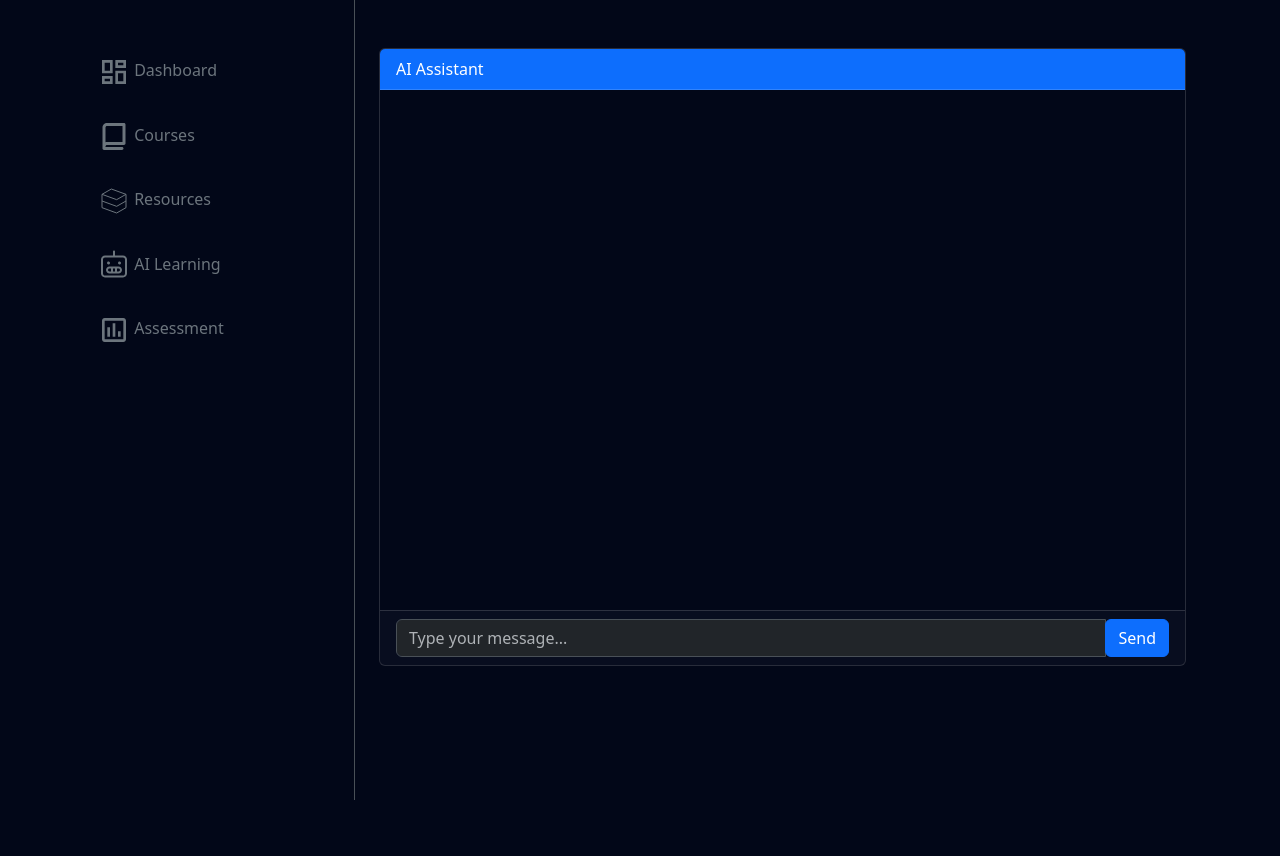
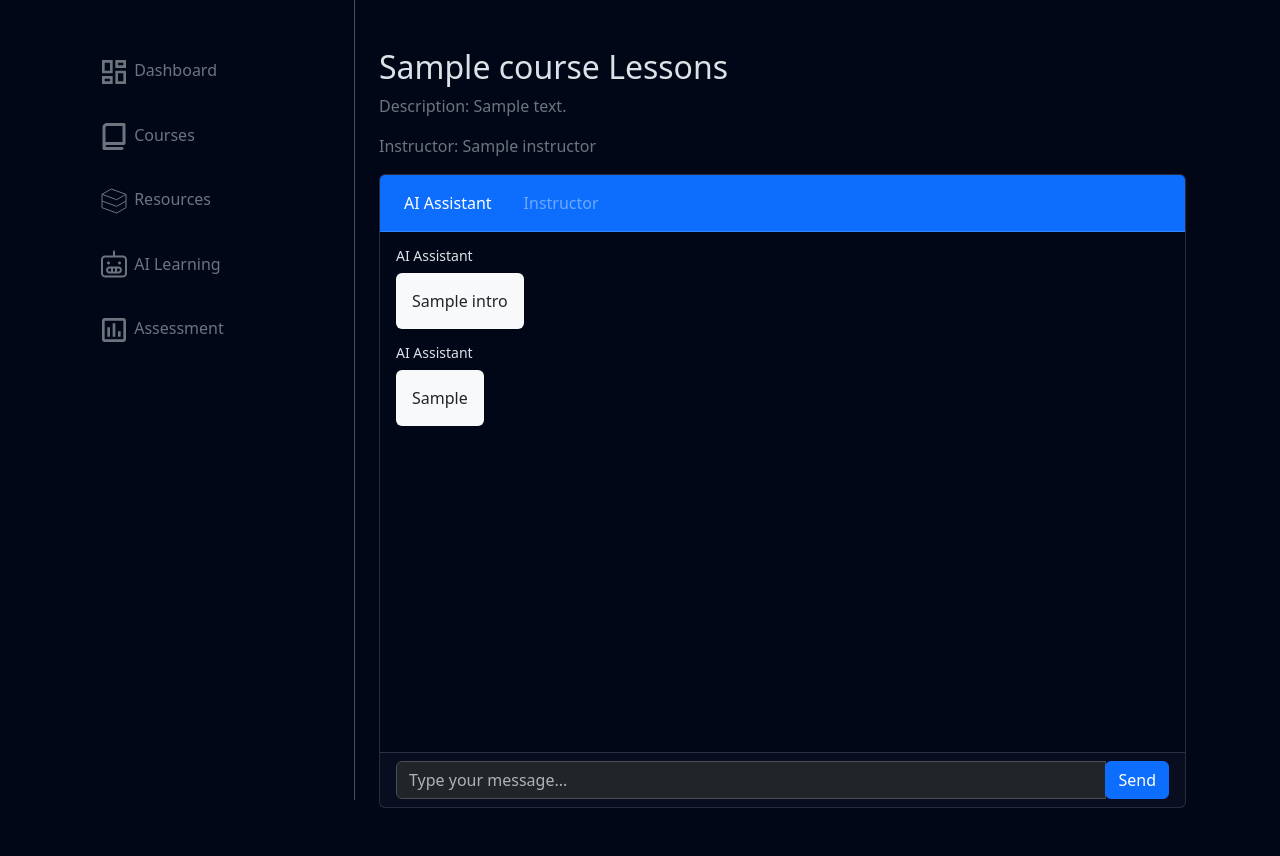
Before and after one commit to ojokayode30/learning-platform, a Flask app: template flaskr/templates/chat.html in a window 1280 px wide. Shown: the part 107-963 px from the top of the page. Before the commit the page ends 907 px from the top, so only its background shows below. Run offline with Flask 3, Linux system fonts and the light colour scheme; the template is opened without the code that fills it: most values are stand-ins (such as "Sample title", 1, 10 or a date in 2020); some libraries are stand-ins or nearby versions.

Commit message:
latest changes

```diff
--- a/flaskr/templates/auth/login.html
+++ b/flaskr/templates/auth/login.html
@@ -2,6 +2,7 @@
 
 {% block content %}
 <form method="post">
+  <img src="{{ url_for('static', filename='images/logo.jpeg') }}" class="w-auto mb-4" height="80" alt="Logo">
   <h1 class="h3 mb-3 fw-normal">Auth - Login</h1>
 
   <div class="form-floating mb-3">
@@ -12,6 +13,7 @@
     <input type="password" name="password" class="form-control" id="floatingPassword" placeholder="Password" />
     <label for="floatingPassword">Password</label>
   </div>
-  <button class="btn btn-primary w-100 py-2" type="submit">Login</button>
+  <button class="btn btn-primary w-100 py-2 mb-3" type="submit">Login</button>
+  <p>Don't have an account? <a href="/auth/register">Register Now</a></p>
 </form>
 {% endblock %}
--- a/flaskr/templates/auth/register.html
+++ b/flaskr/templates/auth/register.html
@@ -2,6 +2,7 @@
 
 {% block content %}
 <form method="post">
+  <img src="{{ url_for('static', filename='images/logo.jpeg') }}" class="w-auto mb-4" height="80" alt="Logo">
   <h1 class="h3 mb-3 fw-normal">Auth - Register</h1>
 
   <div class="form-floating mb-3">
@@ -24,6 +25,8 @@
     <input type="password" name="password" class="form-control" id="floatingPassword" />
     <label for="floatingPassword">Password</label>
   </div>
-  <button class="btn btn-primary w-100 py-2" type="submit">Register</button>
+  <button class="btn btn-primary w-100 py-2 mb-3" type="submit">Register</button>
+
+  <p>Already have an account? <a href="/auth/login">Login Now</a></p>
 </form>
 {% endblock %}
--- a/flaskr/templates/chat.html
+++ b/flaskr/templates/chat.html
@@ -13,13 +13,53 @@
     max-width: 55%;
   }
 </style>
+<style>
+  .loader {
+    width: 8px;
+    height: 8px;
+    border-radius: 50%;
+    background-color: #fff;
+    box-shadow: 32px 0 #fff, -32px 0 #fff;
+    position: relative;
+    animation: flash 0.5s ease-out infinite alternate;
+  }
+
+  @keyframes flash {
+    0% {
+      background-color: #fff2;
+      box-shadow: 32px 0 #fff2, -32px 0 #fff;
+    }
+    50% {
+      background-color: #fff;
+      box-shadow: 32px 0 #fff2, -32px 0 #fff2;
+    }
+    100% {
+      background-color: #fff2;
+      box-shadow: 32px 0 #fff, -32px 0 #fff2;
+    }
+  }
+</style>
 <!-- <div class="d-block">
   <h1 class="fs-2">General Learning Chat</h1>
   <small class="text-secondary">...</small>
 </div> -->
 <div class="container">
+  <div class="d-block">
+    <h1 class="fs-2">{{ course.title }} Lessons</h1>
+    <p class="text-secondary">Description: {{ course.description }}</p>
+    <p class="text-secondary">Instructor: {{ course.instructor }}</p>
+  </div>
   <div class="card bg-main">
-    <div class="card-header bg-primary text-white">AI Assistant</div>
+    <div class="card-header bg-primary text-white">
+      <ul class="nav nav-pills card-header-pills">
+        <li class="nav-item">
+          <a class="nav-link active" href="#">AI Assistant</a>
+        </li>
+        <li class="nav-item">
+          <a class="nav-link" href="#">Instructor</a>
+        </li>
+      </ul>
+    </div>
     <div class="card-body chat-messages">
       <!-- Messages will be displayed here -->
       <!-- <div class="media sender-message w-auto d-flex justify-content-end ms-auto">
@@ -37,6 +77,18 @@
           </p>
         </div>
       </div> -->
+      <div class="media receiver-message w-auto d-flex">
+        <div class="media-body">
+          <h5 class="mt-0 small">AI Assistant</h5>
+          <p class="bg-light text-dark p-3 rounded">{{ intro }}</p>
+        </div>
+      </div>
+      <div class="media receiver-message w-auto d-flex">
+        <div class="media-body">
+          <h5 class="mt-0 small">AI Assistant</h5>
+          <p class="bg-light text-dark p-3 rounded">{{ course_suggestions }}</p>
+        </div>
+      </div>
     </div>
     <div class="card-footer">
       <form id="messageForm" method="post">
@@ -64,6 +116,8 @@
         </div>
         `;
     chatMessages.appendChild(senderMessage);
+    // Clear message input
+    document.querySelector('.messageInput').value = '';
     fetch('/chat/ai-message', {
       method: 'POST',
       headers: {
@@ -86,9 +140,6 @@
           </div>
         `;
         chatMessages.appendChild(receiverMessage);
-
-        // Clear message input
-        document.getElementById('messageInput').value = '';
       })
       .catch((error) => console.error('Error:', error));
   });
--- a/flaskr/templates/course/lessons.html
+++ b/flaskr/templates/course/lessons.html
@@ -8,7 +8,7 @@
 </div>
 
 <h2 class="mb-3">Lessons</h2>
-<a href="/course/enroll/{{ course['id'] }}" class="btn btn-primary mb-4">Assistant AI Learning</a>
+<a href="/chat/{{ course['id'] }}/course" class="btn btn-primary mb-4">Assistant AI Learning</a>
 <ul>
   {% for lesson in lessons %}
   <li>
```
Also changed, not shown: flaskr/ai_chat.py (+15 -2 lines), flaskr/static/images/logo.jpeg (added).
